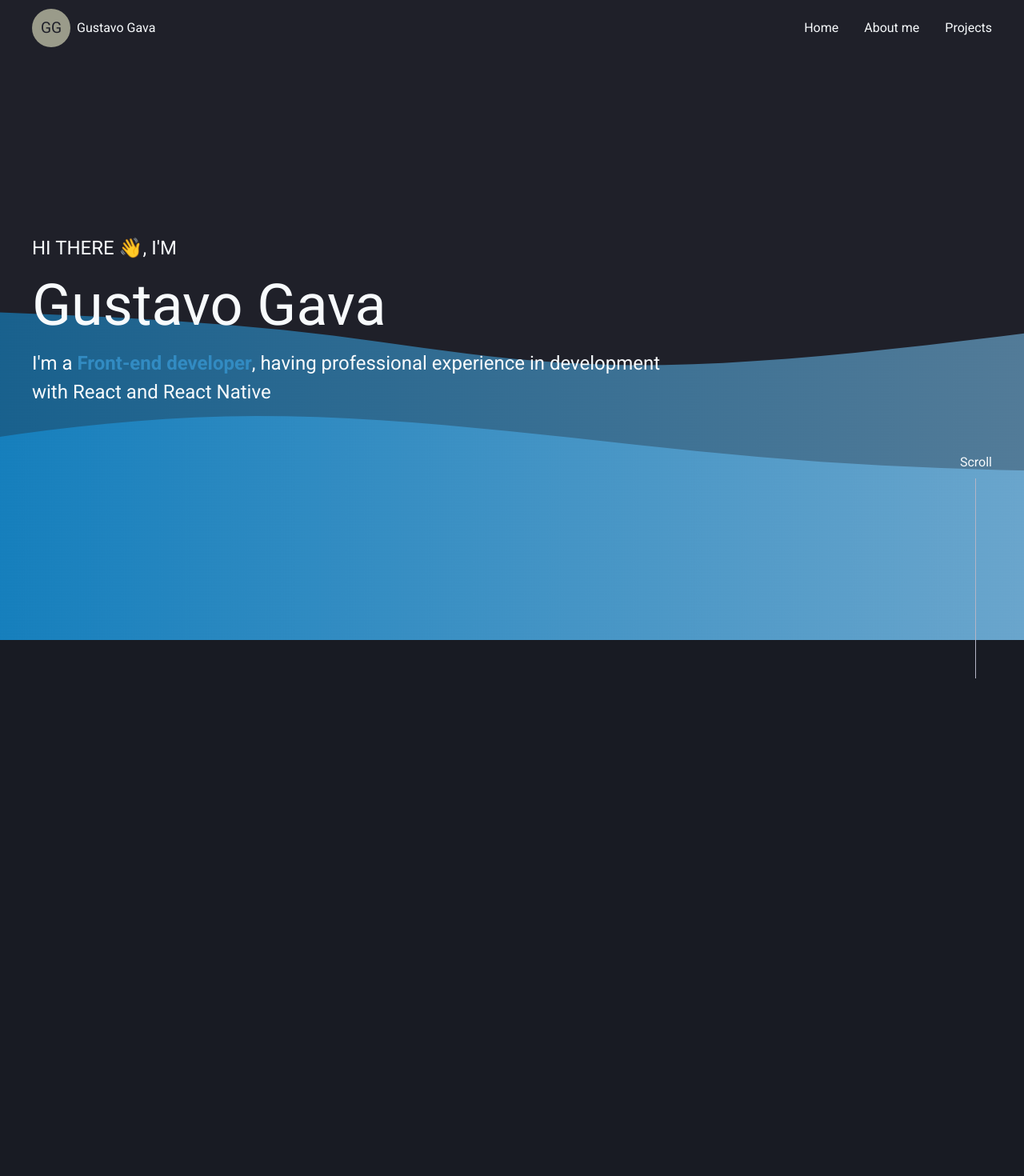
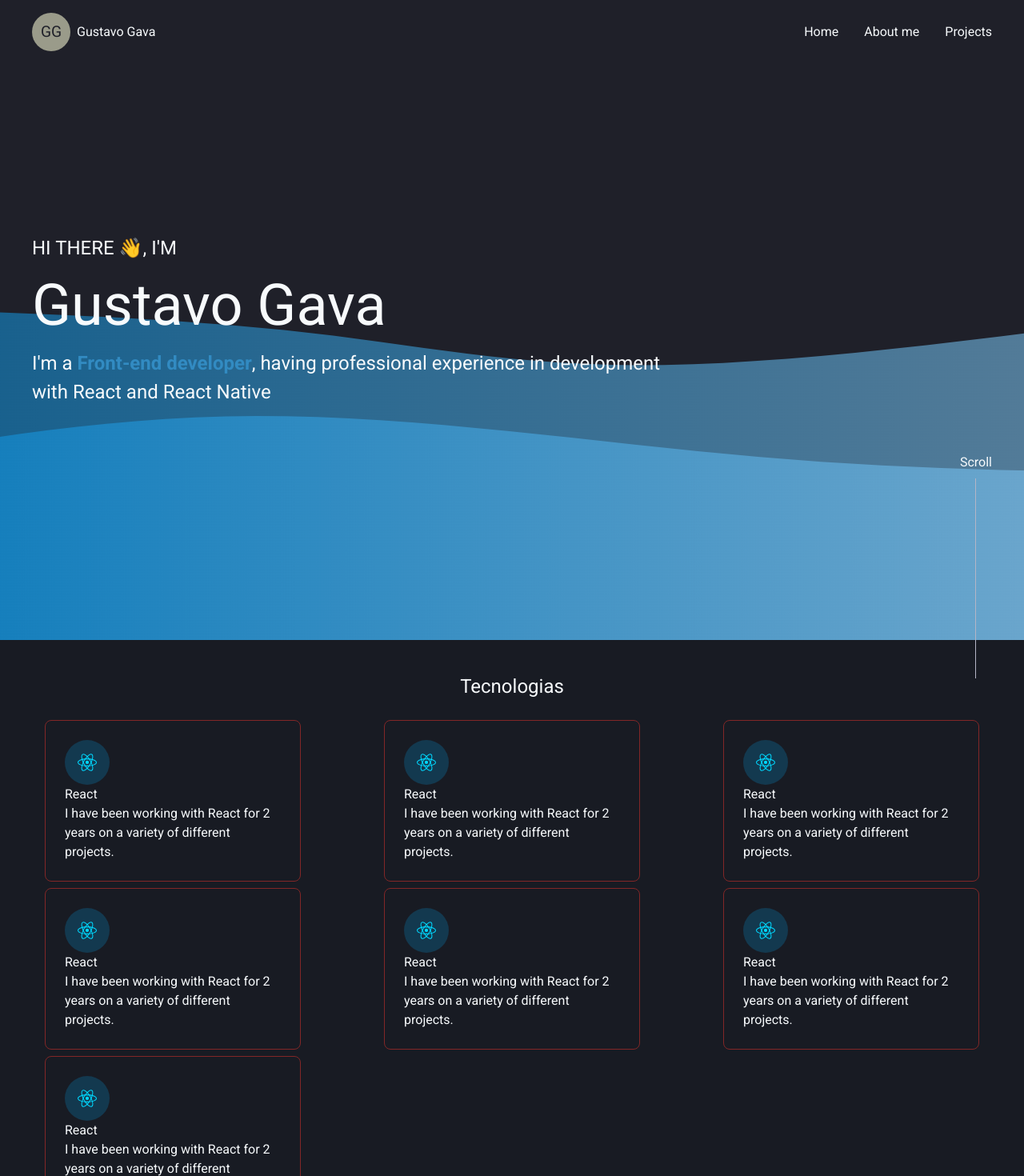
Before and after one commit to Gustavo-Gava/gustavo-gava.github.io, a React (Vite) app: page / in a window 1280 px wide. Shown: the top 1470 px of the page at 80% size. Before the commit the page ends 848 px from the top, so only its background shows below. Built offline with nearby package versions, Linux system fonts and the light colour scheme.

Commit message:
feat: sync project between notebook and pc

```diff
--- a/package.json
+++ b/package.json
@@ -13,9 +13,11 @@
 		"@emotion/styled": "^11",
 		"framer-motion": "^6",
 		"react": "^18.0.0",
-    "react-dom": "^18.0.0"
+		"react-dom": "^18.0.0",
+		"react-icons": "^4.3.1"
 	},
 	"devDependencies": {
+		"@honkhonk/vite-plugin-svgr": "^1.1.0",
 		"@types/react": "^18.0.0",
 		"@types/react-dom": "^18.0.0",
 		"@vitejs/plugin-react": "^1.3.0",
--- a/src/App.tsx
+++ b/src/App.tsx
@@ -1,5 +1,6 @@
 import { Header } from "./components/Header"
 import { FirstSection } from "./components/sections/FirstSection"
+import { SecondSection } from "./components/sections/SecondSection"
 
 export default function App() {
 	return (
@@ -7,6 +8,8 @@ export default function App() {
 			<Header />
 
 			<FirstSection />
+
+			<SecondSection />
 		</div>
 	)
 }
--- a/src/components/Header.tsx
+++ b/src/components/Header/index.tsx
@@ -11,7 +11,7 @@ export function Header() {
         alignItems="center"
         justify="space-between"
         px="10"
-        py="4"
+        py="10"
       >
         <Flex alignItems="center">
           <Avatar mr="2" name="Gustavo Gava" />
--- /dev/null
+++ b/src/components/TechCard/index.tsx
@@ -0,0 +1,19 @@
+import { Flex, Icon, Box, Text } from "@chakra-ui/react"
+import { FaReact } from "react-icons/fa"
+import ReactLogo from '../../assets/svg/reactjs-icon.svg?component'
+
+export function TechCard() {
+	return (
+		<Flex w="80" flexDir="column" alignItems="flex-start"  p="6" borderRadius="8" borderWidth="1px" borderColor="red.800">
+			<Box borderRadius="full" p="4" backgroundColor="rgba(0, 174, 255, 0.2)">
+				<ReactLogo width={24} height={24}/>
+			</Box>
+
+			<Text as="h2" fontSize="1xl">
+				React
+			</Text>
+
+			<Text>I have been working with React for 2 years on a variety of different projects.</Text>
+		</Flex>
+	)
+}
--- a/src/components/sections/FirstSection.tsx
+++ /dev/null
@@ -1,47 +0,0 @@
-import { Box, Flex, Text } from "@chakra-ui/react"
-
-import WavesPng from "../../assets/png/waves.png"
-import { HighlightedText } from "../HighlightedText"
-
-export function FirstSection() {
-  return (
-    <Box
-      w="100%"
-      h="calc(100vh)"
-      bg="gray.800"
-      bgImage={WavesPng}
-      bgPosition="bottom"
-      bgRepeat="no-repeat"
-    >
-      <Flex
-        w="100%"
-        maxW={1440}
-        h="100%"
-        mx="auto"
-        px="10"
-        justify="space-between"
-        alignItems="center"
-      >
-        <Flex flexDir="column" maxW={800}>
-          <Text fontSize="2xl" fontFamily="Roboto">
-            HI THERE 👋, I'M
-          </Text>
-          <Text fontSize="7xl" fontFamily="body">
-            Gustavo Gava
-          </Text>
-          <Text fontSize="2xl" fontFamily="body">
-            I'm a <HighlightedText>Front-end developer</HighlightedText>, having professional
-            experience in development with React and React Native
-          </Text>
-        </Flex>
-
-        <Flex height="100%" alignItems="flex-end">
-          <Flex flexDir="column" alignItems="center" mb="-12">
-            <Text mb="2">Scroll</Text>
-            <Box w="1px" h={250} bgColor="gray.200" />
-          </Flex>
-        </Flex>
-      </Flex>
-    </Box>
-  )
-}
--- /dev/null
+++ b/src/components/sections/FirstSection/index.tsx
@@ -0,0 +1,47 @@
+import { Box, Flex, Text } from "@chakra-ui/react"
+
+import WavesPng from "../../../assets/png/waves.png"
+import { HighlightedText } from "../../HighlightedText"
+
+export function FirstSection() {
+	return (
+		<Box
+			w="100%"
+			h="calc(100vh)"
+			bg="gray.800"
+			bgImage={WavesPng}
+			bgPosition="bottom"
+			bgRepeat="no-repeat"
+		>
+			<Flex
+				w="100%"
+				maxW={1440}
+				h="100%"
+				mx="auto"
+				px="10"
+				justify="space-between"
+				alignItems="center"
+			>
+				<Flex flexDir="column" maxW={800}>
+					<Text fontSize="2xl" fontFamily="Roboto">
+						HI THERE 👋, I'M
+					</Text>
+					<Text fontSize="7xl" fontFamily="body">
+						Gustavo Gava
+					</Text>
+					<Text fontSize="2xl" fontFamily="body">
+						I'm a <HighlightedText>Front-end developer</HighlightedText>, having professional
+						experience in development with React and React Native
+					</Text>
+				</Flex>
+
+				<Flex height="100%" alignItems="flex-end">
+					<Flex flexDir="column" alignItems="center" mb="-12">
+						<Text mb="2">Scroll</Text>
+						<Box w="1px" h={250} bgColor="gray.200" />
+					</Flex>
+				</Flex>
+			</Flex>
+		</Box>
+	)
+}
--- /dev/null
+++ b/src/components/sections/SecondSection/index.tsx
@@ -0,0 +1,32 @@
+import { Box, Flex, Grid, Text } from "@chakra-ui/react"
+import { TechCard } from "../../TechCard"
+
+export function SecondSection() {
+	return (
+		<Box h="calc(100vh)">
+			<Flex maxW={1440} py="10" flexDir="column" mx="auto">
+				<Text as="h2" textAlign="center" fontSize="2xl">
+					Tecnologias
+				</Text>
+
+				<Grid
+					autoFlow="row"
+					templateColumns={["1fr", "1fr 1fr", "1fr 1fr 1fr"]}
+					gridGap="2"
+					justifyItems="center"
+					alignContent="center"
+					px="2"
+					mt="6"
+				>
+					<TechCard />
+					<TechCard />
+					<TechCard />
+					<TechCard />
+					<TechCard />
+					<TechCard />
+					<TechCard />
+				</Grid>
+			</Flex>
+		</Box>
+	)
+}
--- a/tsconfig.json
+++ b/tsconfig.json
@@ -14,7 +14,8 @@
 		"resolveJsonModule": true,
 		"isolatedModules": true,
 		"noEmit": true,
-    "jsx": "react-jsx"
+		"jsx": "react-jsx",
+		"types": ["@honkhonk/vite-plugin-svgr/client"]
 	},
 	"include": ["src"],
 	"references": [{ "path": "./tsconfig.node.json" }]
--- a/vite.config.ts
+++ b/vite.config.ts
@@ -1,7 +1,8 @@
-import { defineConfig } from 'vite'
-import react from '@vitejs/plugin-react'
+import { defineConfig } from "vite"
+import react from "@vitejs/plugin-react"
+import svgr from "@honkhonk/vite-plugin-svgr"
 
 // https://vitejs.dev/config/
 export default defineConfig({
-  plugins: [react()]
+	plugins: [react(), svgr()],
 })
```
Also changed, not shown: src/assets/svg/reactjs-icon.svg (added), 1 other file (tests, documents, lock files or other folders). Lines whose indentation alone changed are shown as unchanged.
